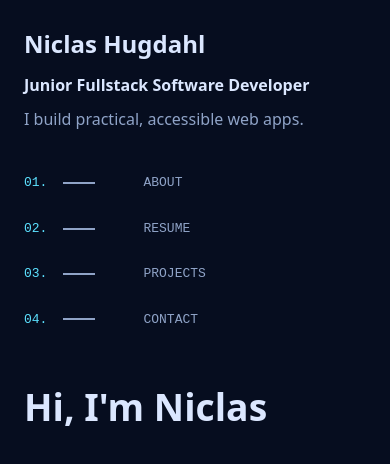
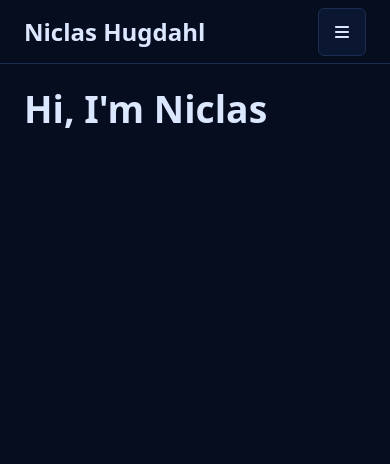
Before and after one commit to NiclO1337/frontend-projects, a React (Vite) app in the folder project3-portfolio-website/: page / in a window 390 px wide. Shown: the top 464 px of the page. Built offline with nearby package versions, Linux system fonts and the light colour scheme.

Commit message:
project-3: add mobile menu

```diff
--- /dev/null
+++ b/project3-portfolio-website/src/components/MobileHeader/MobileHeader.jsx
@@ -0,0 +1,50 @@
+import { useCallback, useRef, useState } from "react";
+import { Link } from "react-router";
+import { FaBars, FaXmark } from "react-icons/fa6";
+import MobileMenu from "../MobileMenu/MobileMenu.jsx";
+import styles from "./MobileHeader.module.css";
+
+const MENU_ID = "mobile-menu";
+
+/**
+ * Top bar for tablet and mobile: name (link home) and the menu button.
+ * It owns the open/closed state, so the logo link can close the menu too.
+ */
+export default function MobileHeader() {
+  const [isOpen, setIsOpen] = useState(false);
+  const buttonRef = useRef(null);
+
+  // useCallback keeps the same function between renders, so MobileMenu's
+  // Escape listener isn't removed and re-added on every render.
+  const closeMenu = useCallback(() => {
+    setIsOpen(false);
+    // Give focus back to the button, so keyboard users don't lose their place.
+    buttonRef.current.focus();
+  }, []);
+
+  return (
+    <>
+      <header className={styles.header}>
+        <Link to="/" className={styles.name} onClick={() => setIsOpen(false)}>
+          Niclas Hugdahl
+        </Link>
+        <button
+          ref={buttonRef}
+          type="button"
+          className={styles.button}
+          aria-label="Menu"
+          aria-expanded={isOpen}
+          aria-controls={MENU_ID}
+          onClick={() => setIsOpen((open) => !open)}
+        >
+          {isOpen ? (
+            <FaXmark aria-hidden="true" />
+          ) : (
+            <FaBars aria-hidden="true" />
+          )}
+        </button>
+      </header>
+      {isOpen && <MobileMenu id={MENU_ID} onClose={closeMenu} />}
+    </>
+  );
+}
--- /dev/null
+++ b/project3-portfolio-website/src/components/MobileHeader/MobileHeader.module.css
@@ -0,0 +1,63 @@
+/* Sticky so the menu button is always within reach while scrolling. */
+.header {
+  position: sticky;
+  top: 0;
+  z-index: 2;
+  display: flex;
+  align-items: center;
+  justify-content: space-between;
+  height: var(--mobile-header-height);
+  padding: 0 var(--space-4);
+  background: var(--color-bg);
+  border-bottom: 1px solid var(--color-border);
+}
+
+.name {
+  color: var(--color-text);
+  font-family: var(--font-heading);
+  font-size: var(--text-h2);
+  font-weight: 700;
+  text-decoration: none;
+}
+
+.name:hover,
+.name:focus-visible {
+  color: var(--color-accent);
+  text-shadow: var(--glow-sm);
+}
+
+.button {
+  display: grid;
+  place-items: center;
+  width: var(--space-6);
+  height: var(--space-6);
+  padding: 0;
+  color: var(--color-text);
+  background: var(--color-surface);
+  border: 1px solid var(--color-border);
+  border-radius: var(--radius-sm);
+  cursor: pointer;
+  transition:
+    color var(--transition),
+    border-color var(--transition),
+    box-shadow var(--transition);
+}
+
+.button:hover,
+.button:focus-visible {
+  color: var(--color-accent);
+  border-color: var(--color-accent);
+  box-shadow: var(--glow-sm);
+}
+
+@media (prefers-reduced-motion: reduce) {
+  .button {
+    transition: none;
+  }
+}
+
+@media (min-width: 1024px) {
+  .header {
+    display: none;
+  }
+}
--- /dev/null
+++ b/project3-portfolio-website/src/components/MobileMenu/MobileMenu.jsx
@@ -0,0 +1,36 @@
+import { useEffect, useRef } from "react";
+import NavMenu from "../NavMenu/NavMenu.jsx";
+import styles from "./MobileMenu.module.css";
+
+/**
+ * Full-screen menu for tablet and mobile. It is only rendered while open, so
+ * everything in here happens "on open" and is undone when it unmounts.
+ * @param {object} props
+ * @param {string} props.id id the menu button points to with aria-controls
+ * @param {() => void} props.onClose asks the parent to close the menu
+ */
+export default function MobileMenu({ id, onClose }) {
+  const menuRef = useRef(null);
+
+  // Effects run after the menu is on screen. Moving focus to the first link
+  // lets keyboard and screen reader users start using the menu right away.
+  useEffect(() => {
+    menuRef.current.querySelector("a").focus();
+  }, []);
+
+  // Close on Escape. The cleanup removes the listener when the menu closes,
+  // and again before re-adding it if `onClose` ever changes.
+  useEffect(() => {
+    function handleKeyDown(event) {
+      if (event.key === "Escape") onClose();
+    }
+    document.addEventListener("keydown", handleKeyDown);
+    return () => document.removeEventListener("keydown", handleKeyDown);
+  }, [onClose]);
+
+  return (
+    <div id={id} ref={menuRef} className={styles.menu}>
+      <NavMenu onNavigate={onClose} />
+    </div>
+  );
+}
--- /dev/null
+++ b/project3-portfolio-website/src/components/MobileMenu/MobileMenu.module.css
@@ -0,0 +1,30 @@
+/* Covers the whole screen. The header (z-index 2) stays on top of it. */
+.menu {
+  position: fixed;
+  inset: 0;
+  z-index: 1;
+  overflow-y: auto;
+  padding: calc(var(--mobile-header-height) + var(--space-5)) var(--space-4)
+    var(--space-4);
+  background: var(--color-bg);
+}
+
+/*
+  Lock page scrolling while the menu is open. `:has()` lets the body react to
+  the menu being present, and `:global` is needed because "body" is not a
+  class from this file.
+*/
+:global(body):has(.menu) {
+  overflow: hidden;
+}
+
+/* On desktop the sidebar is shown, so an open menu must not stay on screen. */
+@media (min-width: 1024px) {
+  .menu {
+    display: none;
+  }
+
+  :global(body):has(.menu) {
+    overflow: visible;
+  }
+}
--- a/project3-portfolio-website/src/components/NavMenu/NavMenu.jsx
+++ b/project3-portfolio-website/src/components/NavMenu/NavMenu.jsx
@@ -12,14 +12,17 @@ const links = [
 /**
  * Main navigation. NavLink adds `aria-current="page"` to the link that matches
  * the current URL, and the CSS styles the active link from that attribute.
+ * @param {object} props
+ * @param {() => void} [props.onNavigate] called when a link is clicked
+ *   (the mobile menu uses it to close itself)
  */
-export default function NavMenu() {
+export default function NavMenu({ onNavigate }) {
   return (
     <nav aria-label="Main">
       <ul className={styles.list}>
         {links.map(({ to, label }, index) => (
           <li key={to}>
-            <NavLink to={to} className={styles.link}>
+            <NavLink to={to} className={styles.link} onClick={onNavigate}>
               {/* Decorative number and line: hidden from screen readers. */}
               <span className={styles.number} aria-hidden="true">
                 {String(index + 1).padStart(2, "0")}.
--- a/project3-portfolio-website/src/components/Sidebar/Sidebar.module.css
+++ b/project3-portfolio-website/src/components/Sidebar/Sidebar.module.css
@@ -1,9 +1,6 @@
-/* Small screens: a normal block above the page. Step 8 swaps it for a menu. */
+/* Small screens use the mobile header and menu instead of the sidebar. */
 .sidebar {
-  display: flex;
-  flex-direction: column;
-  gap: var(--space-5);
-  padding: var(--space-4);
+  display: none;
 }
 
 .intro {
@@ -44,6 +41,9 @@
   .sidebar {
     position: sticky;
     top: 0;
+    display: flex;
+    flex-direction: column;
+    gap: var(--space-5);
     align-self: start;
     justify-content: space-between;
     height: 100dvh;
--- a/project3-portfolio-website/src/layouts/RootLayout/RootLayout.jsx
+++ b/project3-portfolio-website/src/layouts/RootLayout/RootLayout.jsx
@@ -1,4 +1,5 @@
 import { Outlet } from "react-router";
+import MobileHeader from "../../components/MobileHeader/MobileHeader.jsx";
 import Sidebar from "../../components/Sidebar/Sidebar.jsx";
 import styles from "./RootLayout.module.css";
 
@@ -6,6 +7,8 @@ import styles from "./RootLayout.module.css";
 export default function RootLayout() {
   return (
     <div className={styles.layout}>
+      {/* CSS shows the mobile header below 1024px and the sidebar above. */}
+      <MobileHeader />
       <Sidebar />
       <main id="main" className={styles.main}>
         <Outlet />
--- a/project3-portfolio-website/src/styles/tokens.css
+++ b/project3-portfolio-website/src/styles/tokens.css
@@ -50,6 +50,7 @@
   --radius-pill: 999px;
   --sidebar-width: min(40vw, 480px);
   --content-max: 760px;
+  --mobile-header-height: 4rem;
 
   --transition: 200ms ease;
 }
```
Also changed, not shown: 1 other file (tests, documents, lock files or other folders).
